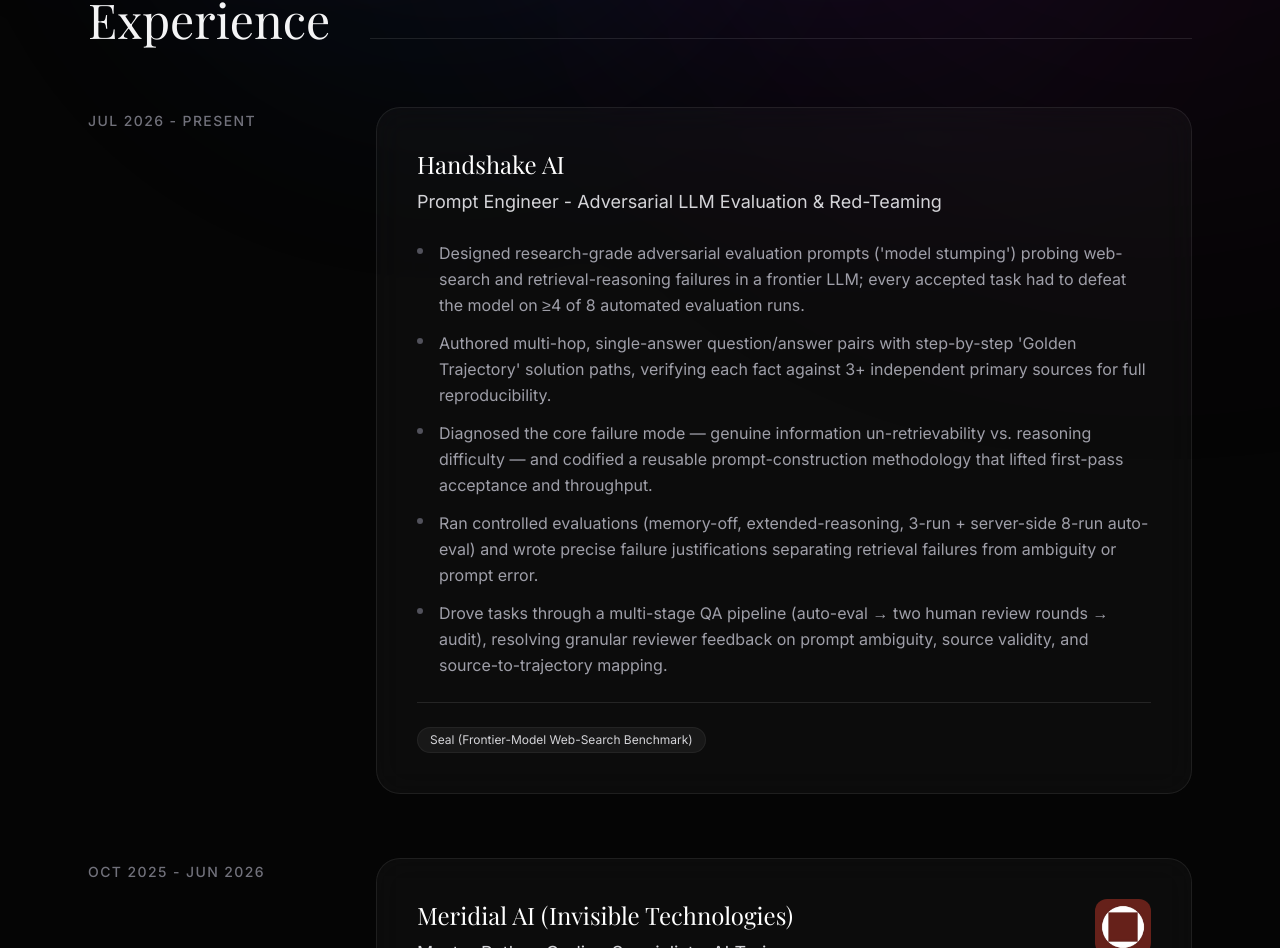
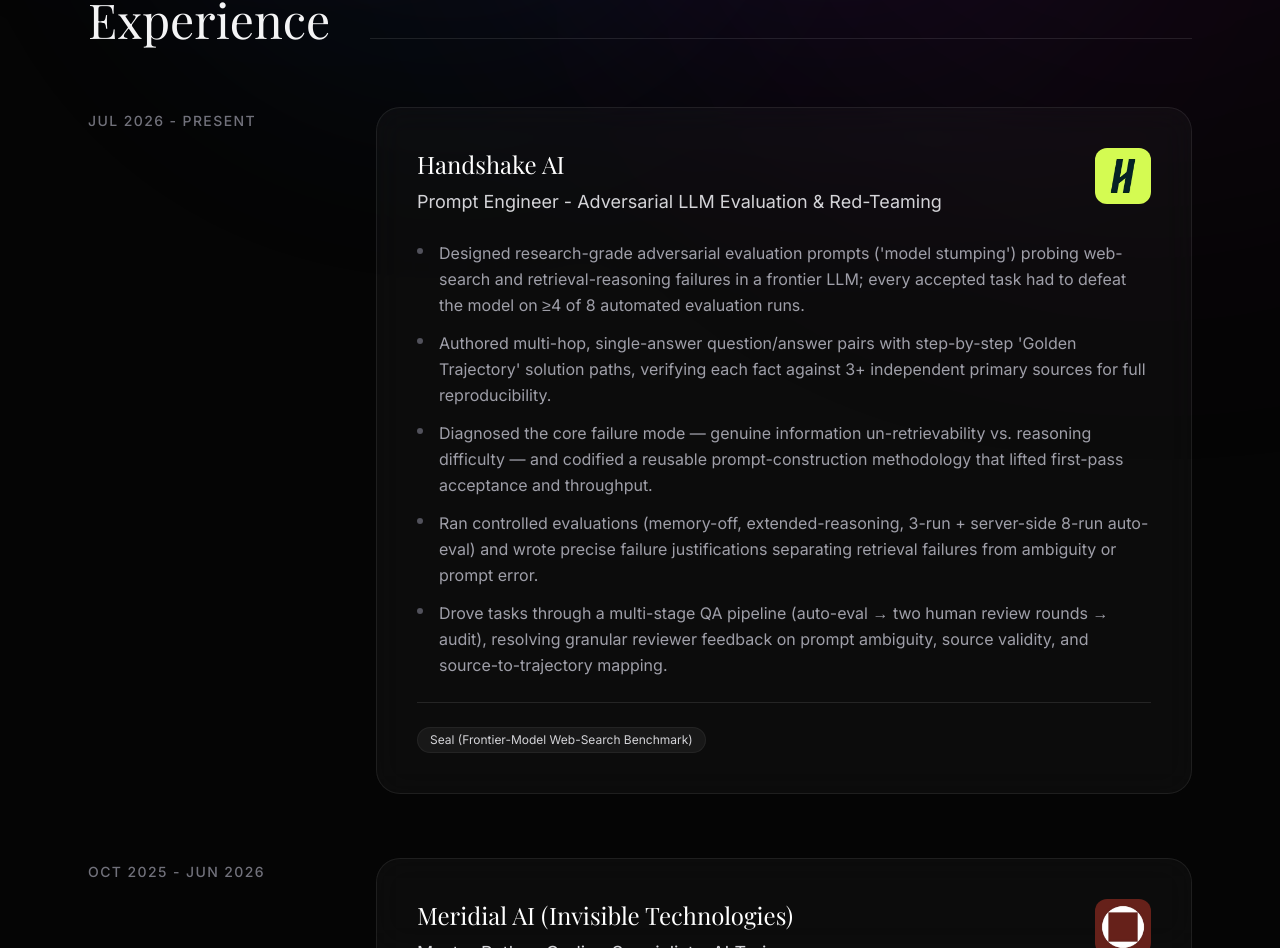
Before and after one commit to KhajaRaheelAhmedMohiuddin/Portfolio, a React (Vite) app: page / in a window 1280 px wide. Shown: the part 861-1809 px from the top of the page. Built offline with nearby package versions, Linux system fonts and the light colour scheme; a web font is replaced by a local one.

Commit message:
Add Handshake AI logo to experience card

```diff
--- a/index.html
+++ b/index.html
@@ -18,6 +18,7 @@
     <meta name="twitter:description" content="Adversarial LLM evaluation, red-teaming, RLHF, and RAG systems. Explore my experience, projects, and skills." />
 
     <!-- Preload critical logos for high-performance immediate rendering -->
+    <link rel="preload" as="image" href="/logos/handshake-ai.png" />
     <link rel="preload" as="image" href="/logos/meridial.png" />
     <link rel="preload" as="image" href="/logos/soul-ai.png" />
     <link rel="preload" as="image" href="/logos/tech-mahindra.png" />
--- a/src/components/Experience.tsx
+++ b/src/components/Experience.tsx
@@ -3,6 +3,10 @@
 import TiltCard from './TiltCard';
 
 const COMPANY_LOGOS: Record<string, { src: string; alt: string; className?: string }> = {
+  "Handshake AI": {
+    src: "/logos/handshake-ai.png",
+    alt: "Handshake AI logo"
+  },
   "Meridial AI (Invisible Technologies)": {
     src: "/logos/meridial.png",
     alt: "Meridial AI, by Invisible Technologies logo"
```
Also changed, not shown: public/logos/handshake-ai.png (added).
